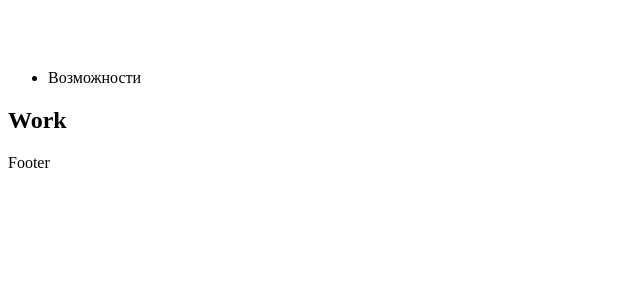
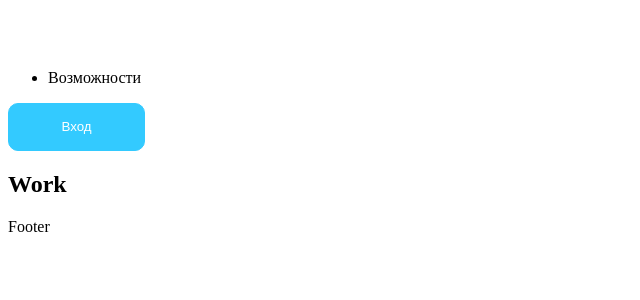
Before and after one commit to saving718/firelinks, a Next.js app in the folder frontend/: page / in a window 1280 px wide. Shown: the top 300 px of the page, without its empty margins (0-640 px from the left). Built offline with nearby package versions, Linux system fonts and the light colour scheme.

Commit message:
intermediate

```diff
--- a/frontend/src/features/menu/index.tsx
+++ b/frontend/src/features/menu/index.tsx
@@ -12,8 +12,8 @@ type menuType = {
 const Menu = ({ menu }: menuType) => {
   return (
     <ul>
-      {menu.map((menuItem) => (
-        <li key={null}>{menuItem.title}</li>
+      {menu.map((menuItem, i) => (
+        <li key={i}>{menuItem.title}</li>
       ))}
     </ul>
   );
--- a/frontend/src/shared/ui/button/styles.module.scss
+++ b/frontend/src/shared/ui/button/styles.module.scss
@@ -1,7 +1,9 @@
 .btn {
     width: 100%;
+    padding: 15px 0 16px;
 
     color: #fff;
+    border: 1px solid;
 
     &--color {
         &-blue {
@@ -27,47 +29,47 @@
 
     &--radius {
         &-0 {
-            border-radius: 0%;
+            border-radius: 0;
         }
 
         &-10 {
-            border-radius: 10%;
+            border-radius: 10px;
         }
 
         &-20 {
-            border-radius: 20%;
+            border-radius: 20px;
         }
 
         &-30 {
-            border-radius: 30%;
+            border-radius: 30px;
         }
 
         &-40 {
-            border-radius: 40%;
+            border-radius: 40px;
         }
 
         &-50 {
-            border-radius: 50%;
+            border-radius: 50px;
         }
 
         &-60 {
-            border-radius: 60%;
+            border-radius: 60px;
         }
 
         &-70 {
-            border-radius: 70%;
+            border-radius: 70px;
         }
 
         &-80 {
-            border-radius: 80%;
+            border-radius: 80px;
         }
 
         &-90 {
-            border-radius: 90%;
+            border-radius: 90px;
         }
 
         &-100 {
-            border-radius: 100%;
+            border-radius: 100px;
         }
     }
 }
--- a/frontend/src/widgets/header/ui/index.tsx
+++ b/frontend/src/widgets/header/ui/index.tsx
@@ -3,6 +3,7 @@ import React from 'react';
 import styles from './styles.module.scss';
 import { Logo } from './logo';
 import Menu from '@/features/menu';
+import { Button } from '@/shared/ui/button';
 
 export const Header = () => {
   const menu = [{ title: 'Возможности', to: 'opportunities' }];
@@ -11,6 +12,15 @@ export const Header = () => {
     <div className={styles.header}>
       <Logo></Logo>
       <Menu menu={menu}></Menu>
+      <div className={styles.header__right}>
+        <Button name="Вход" color="blue" width="small" radius={10}></Button>
+        <Button
+          name="Регистрация"
+          color="transparent"
+          width="small"
+          radius={10}
+        ></Button>
+      </div>
     </div>
   );
 };
```
